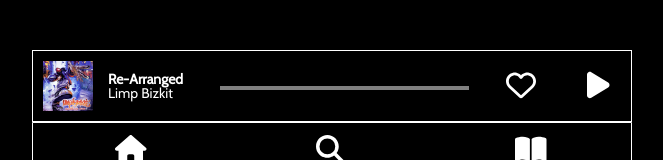
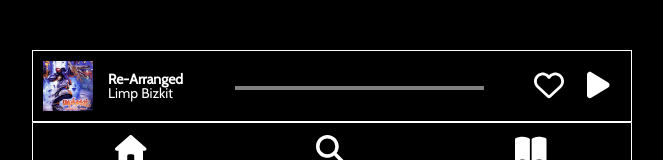
Before and after one commit to GarrettEstrin/THE_PLAYLIST, a React (Create React App) app: page / in a window 1280 px wide. Shown: the part 606-766 px from the top of the page, without its empty margins (308-971 px from the left). Built offline with nearby package versions, Linux system fonts and the light colour scheme.

Commit message:
fix favorite spacing

```diff
--- a/src/Player/player.css
+++ b/src/Player/player.css
@@ -34,7 +34,7 @@
 }
 
 .player__favorite {
-  margin: 0 4vw 0 2vw;
+  margin: 0 4%;
 }
 
 .player__icon-cont {
```
